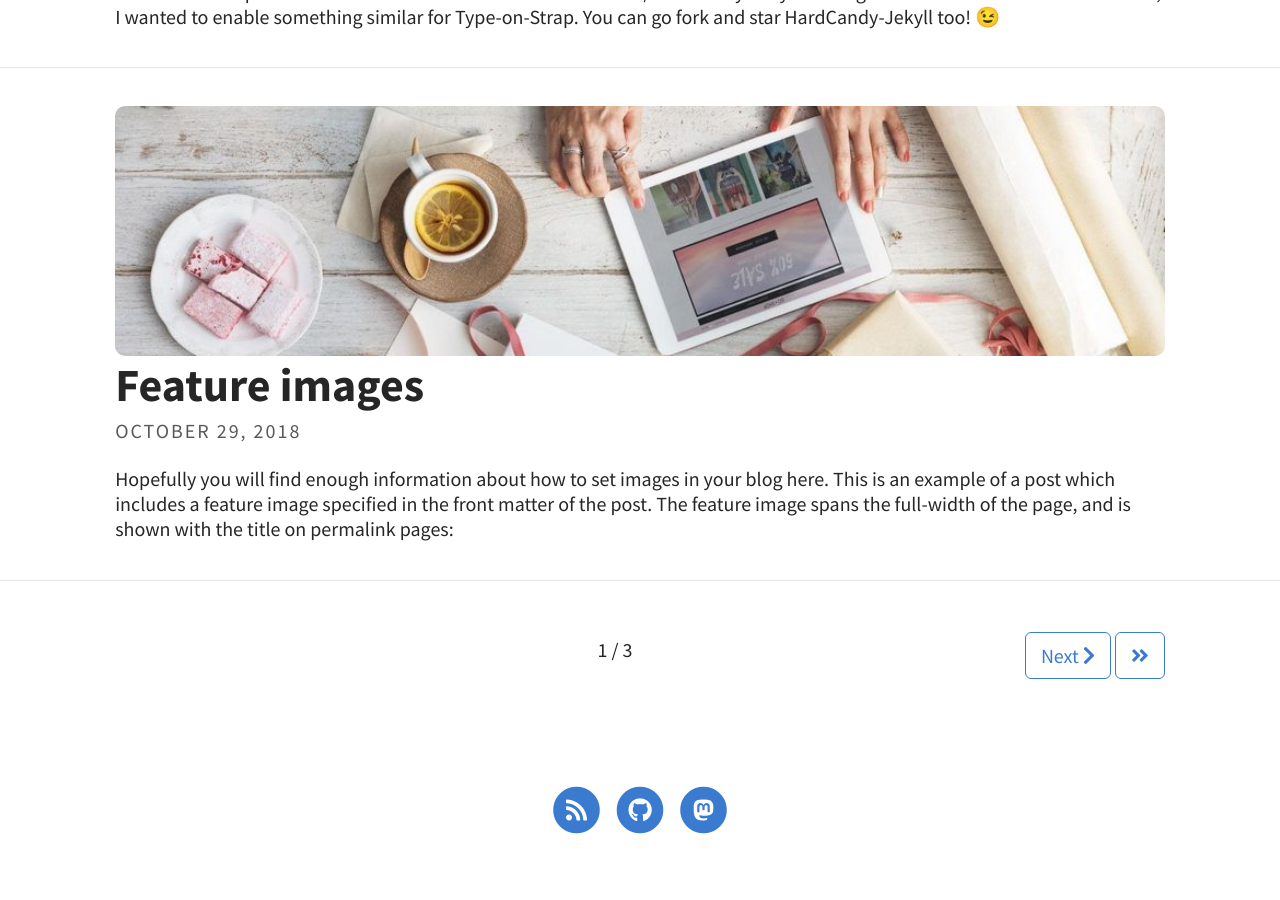
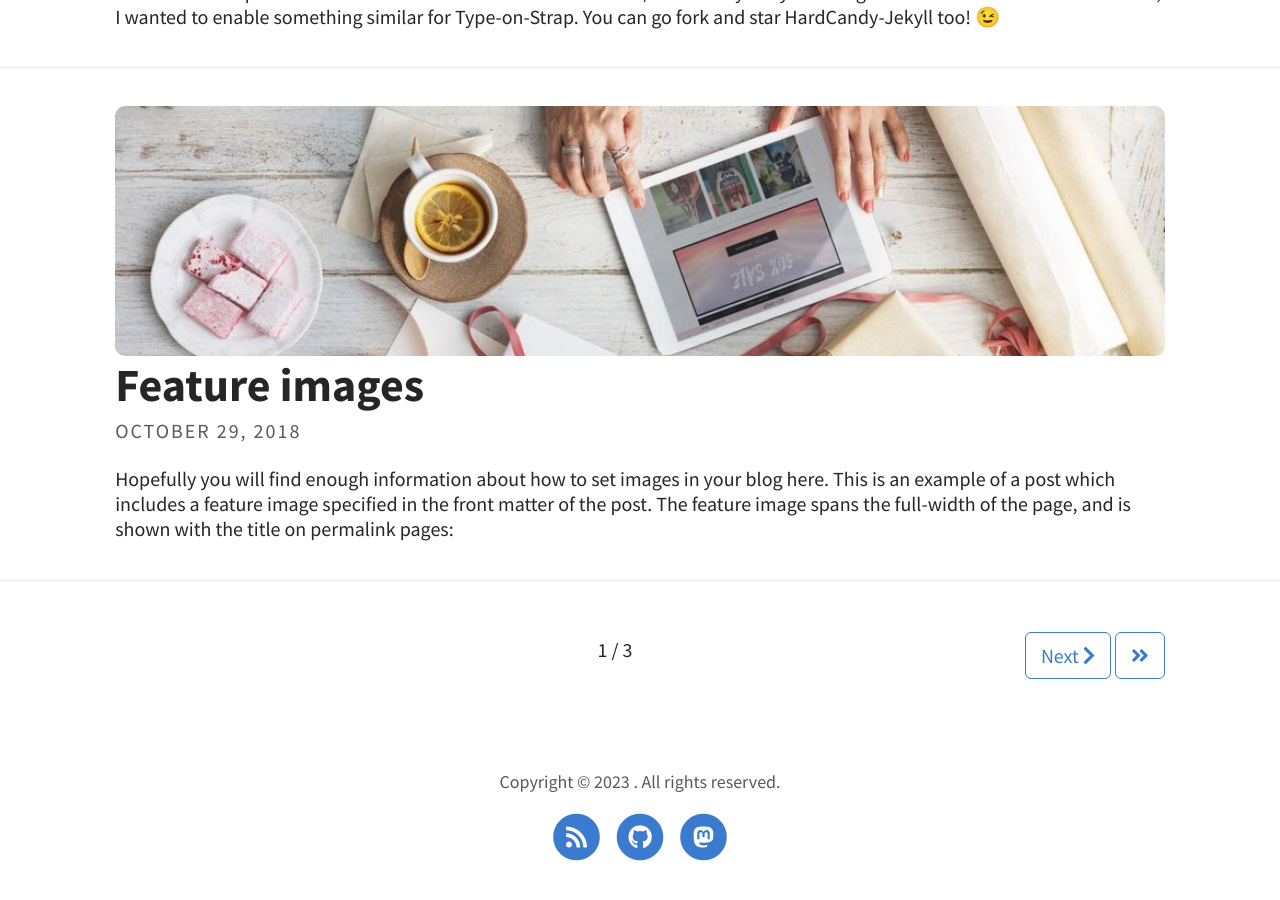
Before and after one commit to DataVolumeXYZ/DataVolumeXYZ, a Jekyll site: the page built from index.html, in a window 1280 px wide and 900 px high, scrolled down 1547 px. Built offline with Jekyll 4.4.1, drawn with Linux system fonts in a browser that asks for light colours; the list of posts is cut into pages by our own code; before the commit the page ends 2420 px from its top, so only the background shows below that.

Commit message:
copyright date

```diff
--- a/_includes/default/footer.liquid
+++ b/_includes/default/footer.liquid
@@ -1,6 +1,8 @@
 <footer class="site-footer">
   <p class="text">
-    {{ site.footer_text | default: "" }}</p>
+    {% assign CurrentYear = site.time | date: '%Y' | append: " " %}
+    {% assign SiteName = site.title % | append: " " %}
+    {{ "Copyright © " | append: CurrentYear | apppend: SiteName | append: ". All rights reserved." }}</p>
   <div class="footer-icons">
     <ul>
       <!-- Social icons from Font Awesome, if enabled -->
```
